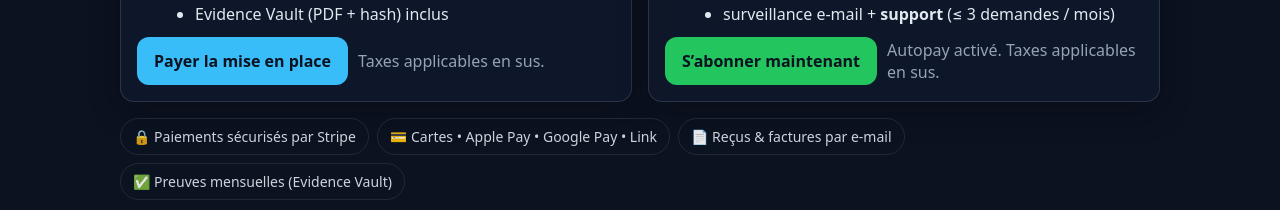
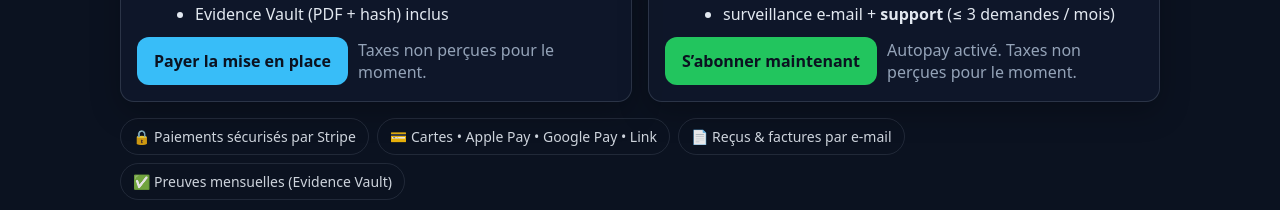
Before and after one commit to TONY4371/tony4371.github.io, a plain HTML site: page index.html in a window 1280 px wide. Shown: the part 565-775 px from the top of the page. Drawn offline with Linux system fonts and the light colour scheme.

Commit message:
Update index.html

```diff
--- a/index.html
+++ b/index.html
@@ -175,7 +175,7 @@
                aria-label="Payer la mise en place via Stripe">
               Payer la mise en place
             </a>
-            <span class="muted" style="align-self:center">Taxes applicables en sus.</span>
+            <span class="muted" style="align-self:center">Taxes non perçues pour le moment.</span>
           </div>
         </article>
 
@@ -194,7 +194,7 @@
                aria-label="S’abonner au plan Essentiel via Stripe">
               S’abonner maintenant
             </a>
-            <span class="muted" style="align-self:center">Autopay activé. Taxes applicables en sus.</span>
+            <span class="muted" style="align-self:center">Autopay activé. Taxes non perçues pour le moment.</span>
           </div>
         </article>
       </div>
```
